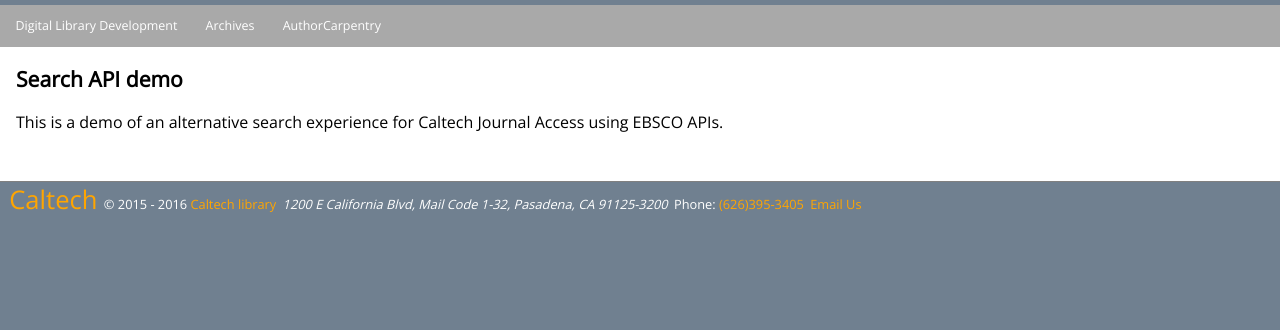
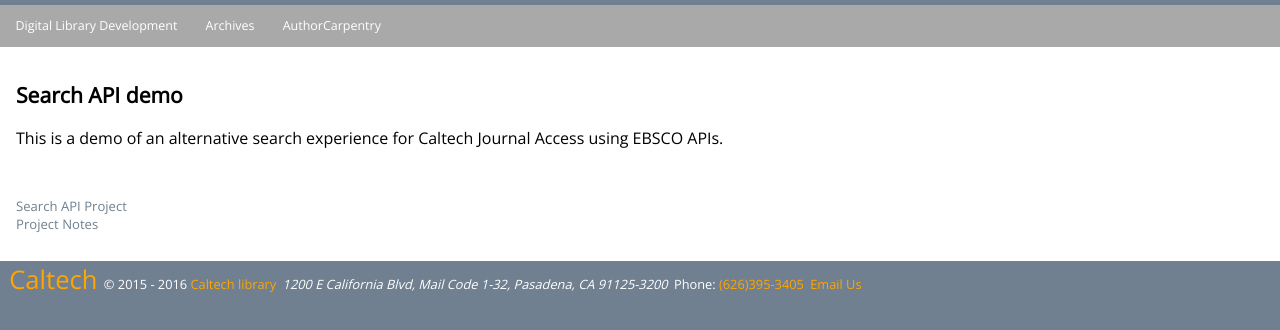
Before and after one commit to caltechlibrary/search-api-demo, a plain HTML site: page index.html in a window 1280 px wide. Shown: the part 104-434 px from the top of the page. Drawn offline with nearby package versions, Linux system fonts and the light colour scheme.

Commit message:
Quick Save

```diff
--- a/css/style.css
+++ b/css/site.css
@@ -19,7 +19,6 @@ header {
      padding: 0.48em;
      color: white;
      background-color: slategrey;
-     border-bottom: 0.1em sod grey;
      z-index: 2;
 }
 
@@ -62,7 +61,9 @@ nav {
      position: relative;
      display: block;
      width: 100%;
+     height: auto;
      margin: 0;
+     border: 0;
      padding: 0;
      font-size: 0.78em;
      vertical-align: middle;
@@ -120,16 +121,14 @@ nav ul li {
 }
 
 section {
-     position: relative;
-     display: inline-block;
+     display: block;
      width: 100%;
+     height: auto;
+     margin: 0;
+     border: 0;
+     padding: 1em;
      color: black;
      background-color: white;
-     margin: 0;
-     padding-top 0;
-     padding-bottom: 2em;
-     padding-left: 1em;
-     padding-right: 0;
 }
 
 section h1 {
@@ -155,12 +154,15 @@ section ul {
 }
 
 aside {
+     display: block;
+     width: 100%;
+     min-height: 3em;
      margin: 0;
      border: 0;
-     padding-left: 1em;
-     position: relative;
-     display: inline-block;
-     text-align: right;
+     padding: 1em;
+     color: black;
+     background-color: white;
+     text-align: left;
 }
 
 aside h2 {
--- a/index.html
+++ b/index.html
@@ -3,13 +3,15 @@
 <head>
     <title>Search API Demo</title>
     <link href='https://fonts.googleapis.com/css?family=Open+Sans' rel='stylesheet' type='text/css'>
-    <link rel="stylesheet" href="/css/style.css">
+    <link rel="stylesheet" href="/css/site.css">
 </head>
 <body>
 <header>
 <a href="http://library.caltech.edu"><img src="/assets/orangebooks-logo.png" alt="Caltech Library logo"></a>
 <h1><a href="http://library.caltech.edu">Caltech Library</a></h1>
 </header>
+
+
 <nav>
 <ul>
 <li><a href="/">Digital Library Development</a></li>
@@ -19,12 +21,26 @@
 
 </nav>
 
+
+
 <section>
 <h1>Search API demo</h1>
 
 <p>This is a demo of an alternative search experience for Caltech Journal Access using EBSCO APIs.</p>
 
 </section>
+
+
+
+<aside>
+<ul>
+<li><a href="index.html">Search API Project</a></li>
+<li><a href="notes.html">Project Notes</a></li>
+</ul>
+
+</aside>
+
+
 
 <footer>
     <span><h1><A href="http://caltech.edu">Caltech</a></h1></span>
```
Also changed, not shown: 2 other files.
